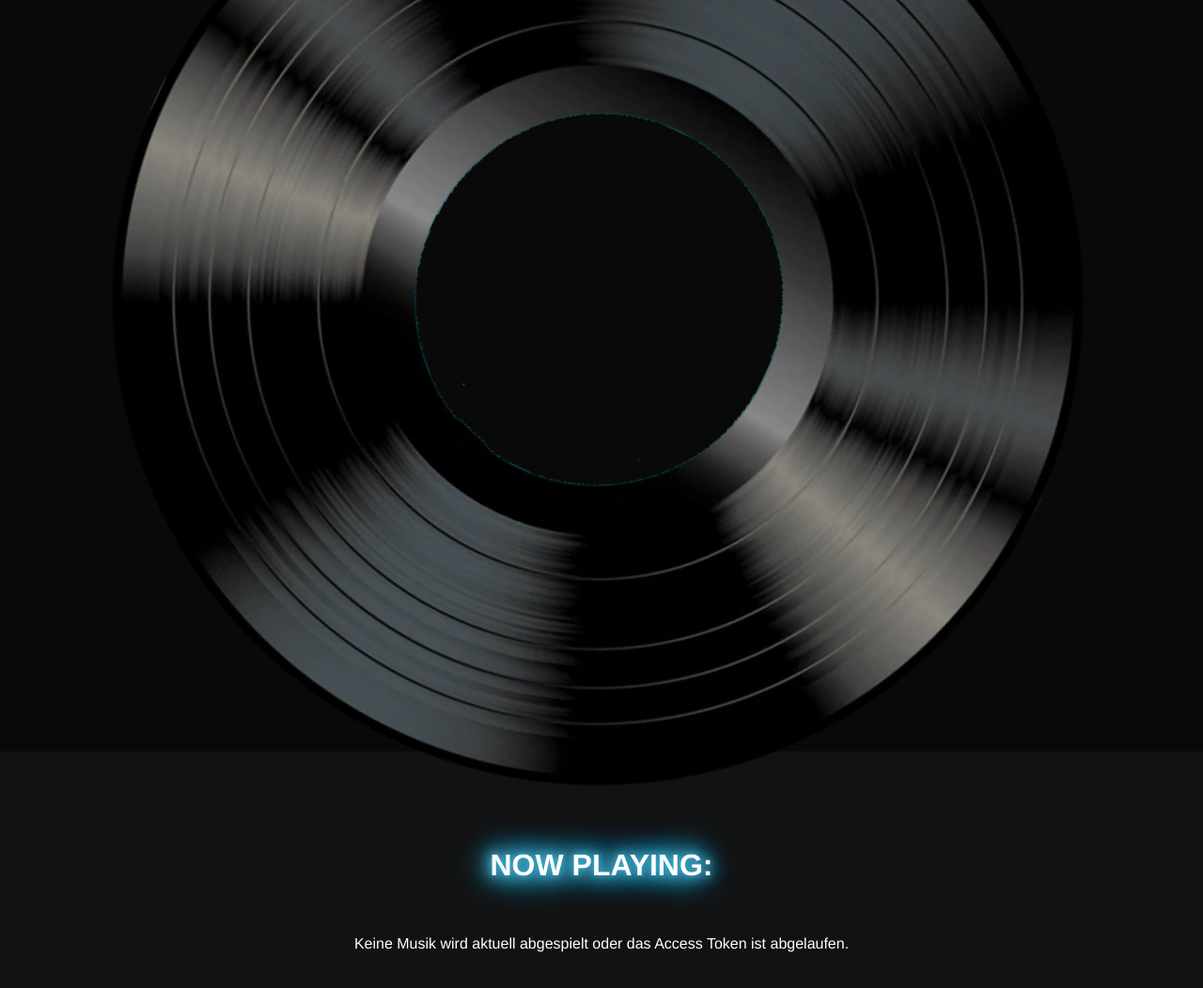
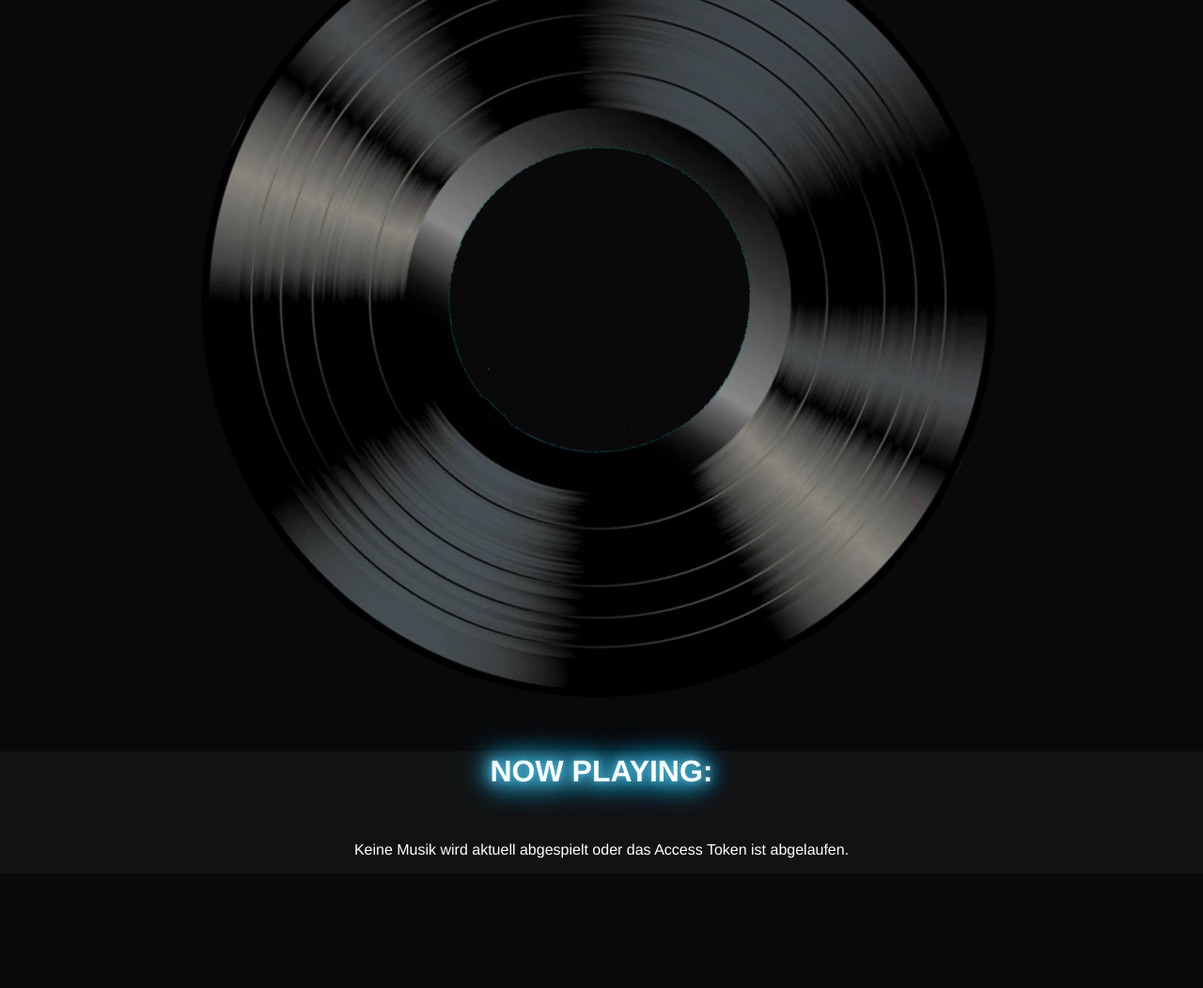
Before and after one commit to gurkenpeter/Spotiview, a Flask app: template templates/index.html in a window 1280 px wide; the page is wider, and only the part inside the window is pictured. Shown: that part at 94% size. After the commit the page ends 914 px from the top of that part, so only its background shows below. Run offline with Flask 3, Linux system fonts and the light colour scheme; the template is opened without the code that fills it, so the values that code supplies are empty; parts of the project's set-up code (start-up, migrations or seed data) failed here and were passed over.

Commit message:
Update index.html

```diff
--- a/templates/index.html
+++ b/templates/index.html
@@ -46,8 +46,8 @@
 
         .vinyl-container {
             position: relative;
-            width: 1100px;
-            height: 1100px;
+            width: 900px;
+            height: 900px;
             display: flex;
             justify-content: center;
             align-items: center;
```
